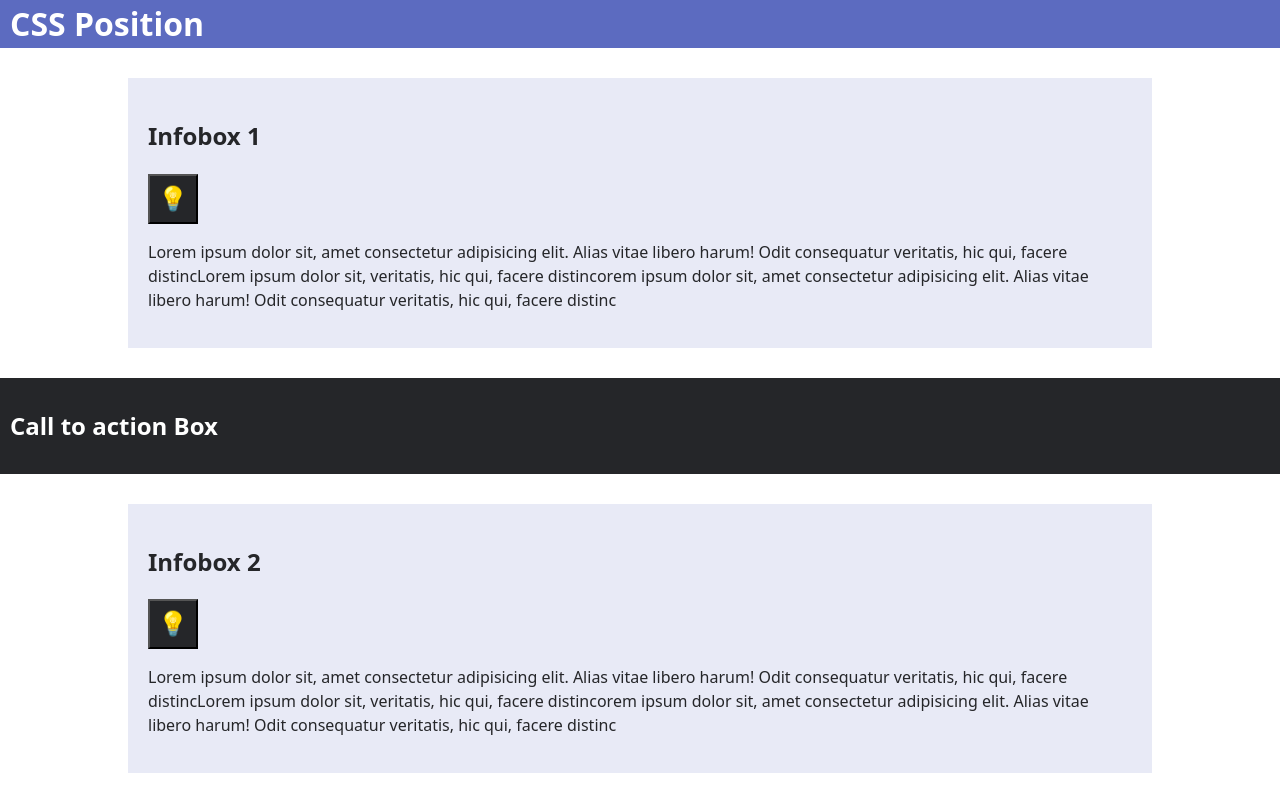
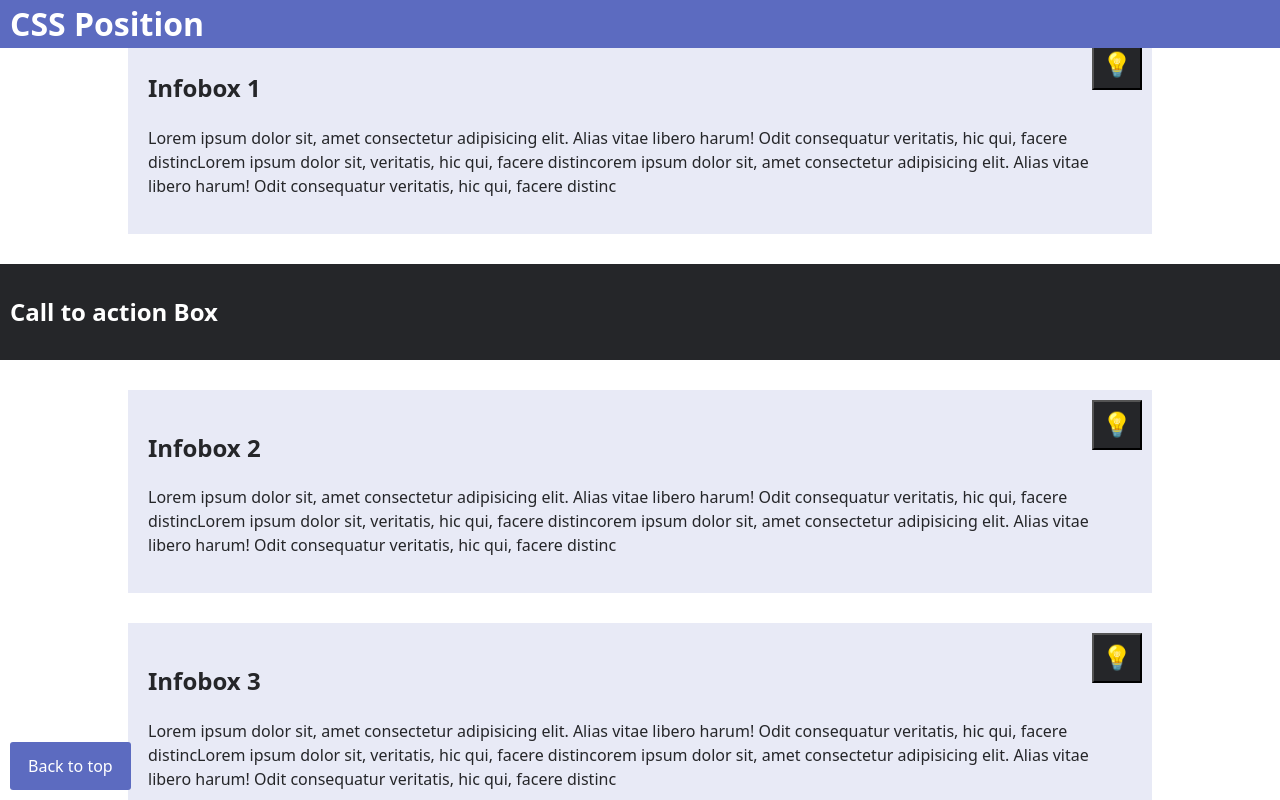
Before and after one commit to neuefische-web-demos/hh-web-24-11-css-positioning, a website: page index.html in a window 1280 px wide. Shown: the top 800 px of the page. Drawn offline with Linux system fonts and the light colour scheme.

Commit message:
add code from session

```diff
--- a/css/styles.css
+++ b/css/styles.css
@@ -22,6 +22,7 @@ body {
   padding: 20px;
   background-color: #e8eaf6;
   /* POSITION: relavtive */
+  position: relative;
 }
 
 .infobox__bookmark {
@@ -30,6 +31,9 @@ body {
   font-size: 1.5rem;
   background-color: #252629;
   /* POSITION: absolute*/
+  position: absolute;
+  top: 10px;
+  right: 10px;
 }
 
 .header {
@@ -38,6 +42,11 @@ body {
   padding: 0 10px;
   z-index: 10;
   /* POSITION: fixed */
+  position: fixed;
+  top: 0;
+  width: 100%;
+  /* right: 0;
+  left: 0; */
 }
 
 .to-top {
@@ -47,6 +56,9 @@ body {
   border-radius: 3px;
   background-color: #5c6bc0;
   /* POSITION: fixed */
+  position: fixed;
+  left: 10px;
+  bottom: 10px;
 }
 
 .cta-box {
@@ -54,4 +66,7 @@ body {
   padding: 10px;
   background-color: #252629;
   /* POSITION: sticky */
+  position: sticky;
+  top: 48px;
+  z-index: 10;
 }
```
